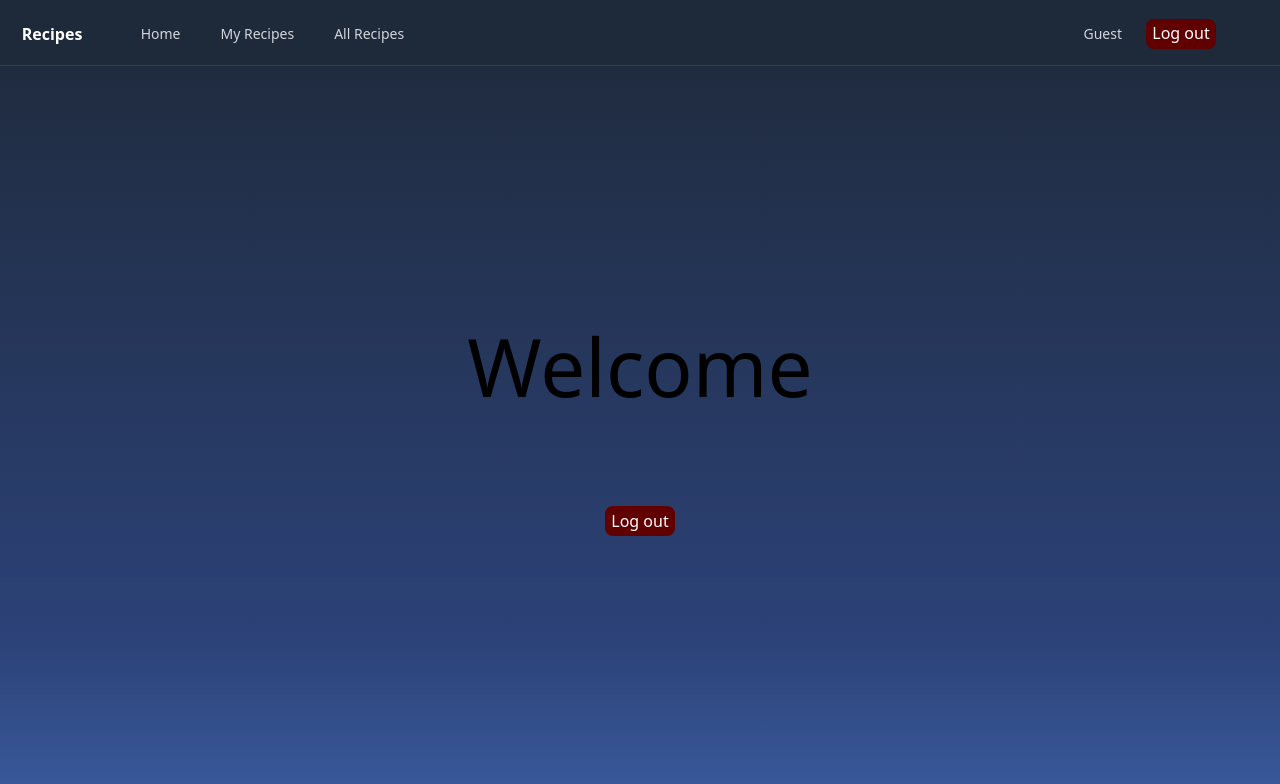
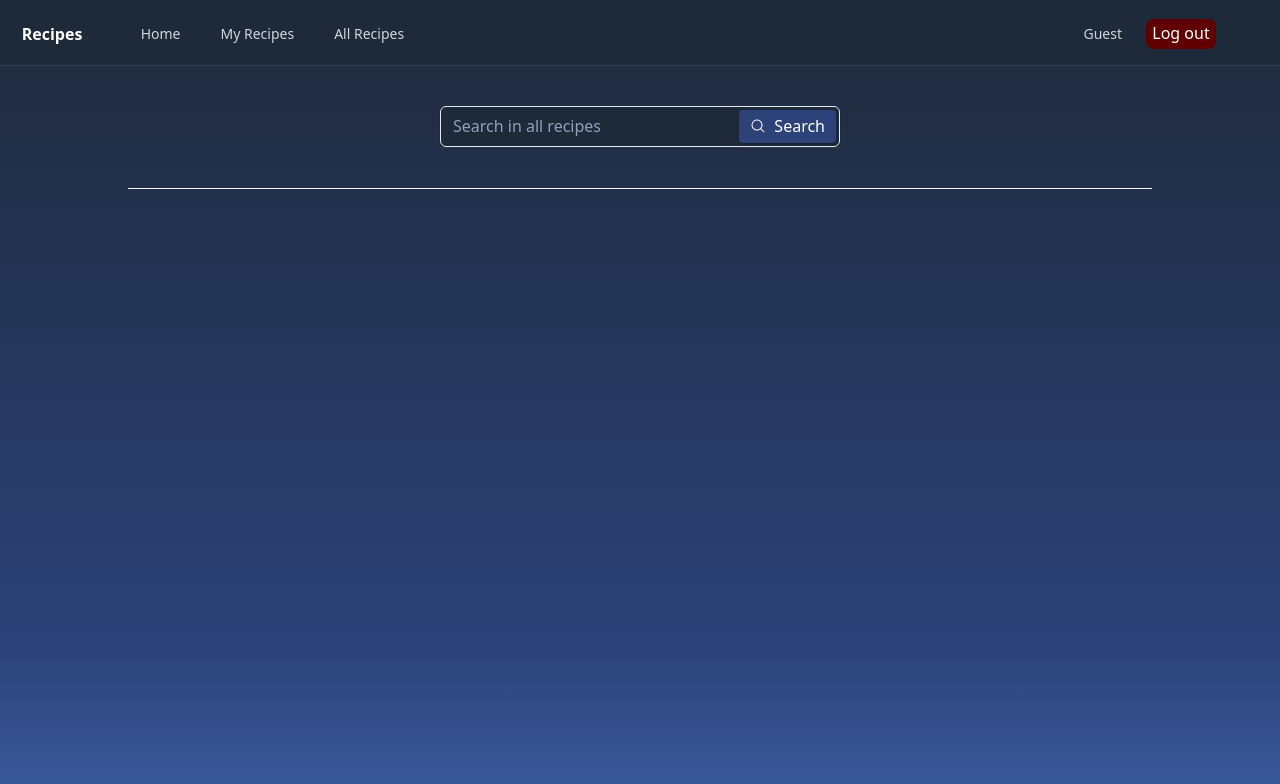
Before and after one commit to FitzKal/Recipes, a React app in the folder frontend/: page /dashboard/home in a window 1280 px wide. Shown: the top 784 px of the page. Built offline with nearby package versions, Linux system fonts and the light colour scheme; the HTML template or start-up script is replaced by a standard one.

Commit message:
Restyling the Homepages

```diff
--- a/frontend/src/components/Homepage.tsx
+++ b/frontend/src/components/Homepage.tsx
@@ -3,15 +3,12 @@ import {useNavigate} from "react-router-dom";
 import {useMutation} from "@tanstack/react-query";
 import "../styles/Homepage.css";
 import {toast} from "react-toastify";
-import type {MouseEventHandler} from "react";
 import {userLogout} from "../service/AuthServices.ts";
 
 
 export default function Homepage(){
     const navigate = useNavigate();
-    const currentUser = userStore.getState().user;
-
-    const logoutMutation = useMutation({
+    useMutation({
         mutationFn: () => {
             const token = userStore.getState().user?.accessToken;
             if (!token) {
@@ -32,18 +29,31 @@ export default function Homepage(){
                 toast.error("Could not complete request");
             }
         }
-    })
-    const handleLogout: MouseEventHandler<HTMLButtonElement> = () => {
-        logoutMutation.mutate();
-    };
+    });
+    return(
+            <div>
+                <div className="bg-gray-800 text-white border-b border-white/10 mx-auto mt-10 w-[400px] ">
+                    <div className="relative">
+                        <input
+                            className="text-[16px] w-full bg-transparent placeholder:text-slate-400 text-slate-700 text-sm border border-slate-200 rounded-md pl-3 pr-28 py-2 transition duration-300 ease focus:outline-none focus:border-slate-400 hover:border-slate-300 shadow-sm focus:shadow"
+                            placeholder="Search in all recipes"
+                        />
+                        <button
+                            className="text-[16px] absolute top-1 right-1 flex items-center rounded bg-[#2C4278] py-1 px-2.5 border border-transparent text-center text-sm text-white transition-all shadow-sm hover:shadow focus:bg-[#3A5A9C] focus:shadow-none active:bg-[#3A5A9C] hover:bg-[#3A5A9C] active:shadow-none disabled:pointer-events-none disabled:opacity-50 disabled:shadow-none"
+                            type="button"
+                        >
+                            <svg xmlns="http://www.w3.org/2000/svg" viewBox="0 0 24 24" fill="currentColor"
+                                 className="w-4 h-4 mr-2">
+                                <path fill-rule="evenodd"
+                                      d="M10.5 3.75a6.75 6.75 0 1 0 0 13.5 6.75 6.75 0 0 0 0-13.5ZM2.25 10.5a8.25 8.25 0 1 1 14.59 5.28l4.69 4.69a.75.75 0 1 1-1.06 1.06l-4.69-4.69A8.25 8.25 0 0 1 2.25 10.5Z"
+                                      clip-rule="evenodd"/>
+                            </svg>
 
-    return(
-        <div>
-            <h1 className={"text-[5rem] text-center mt-60"}>Welcome <strong className={"text-blue-700"}>{currentUser?.username ?? ""}</strong></h1>
-            <div className={"flex justify-center mt-20"}>
-                <button className={"LogOutButton"}
-                        onClick={handleLogout}>Log out</button>
+                            Search
+                        </button>
+                    </div>
+                </div>
+                <div className={"border-t border-white w-[80%] m-auto mt-10 mb-10"}></div>
             </div>
-        </div>
-    )
+)
 }
--- a/frontend/src/components/Recipe/DisplayRecipes.tsx
+++ b/frontend/src/components/Recipe/DisplayRecipes.tsx
@@ -52,7 +52,7 @@ export default function DisplayRecipes(){
     return isLoading ? (
         <p>Loading...</p>
     ) : (<div className={"m-auto"}>
-        <button className={"bg-[#2C4278] text-xl text-white border-2 rounded-2xl pl-10 pr-10 pt-2 pb-2 mb-10 mt-10 ml-20 transition delay-75 ease-in-out hover:bg-[#3A5A9C]"}
+        <button className={"bg-[#2C4278] text-l text-white border-2 rounded-xl pl-8 pr-8 pt-1 pb-1 mb-10 mt-10 ml-20 transition delay-75 ease-in-out hover:bg-[#3A5A9C]"}
         onClick={handlePosting}>Add Recipe</button>
         {(isPosting) ? <PostRecipeForm /> : <></>}
         {(isUpdating)?<UpdateRecipeForm recipeInfo={toUpdate} manageEditing = {handleUpdating}/>:<></>}
--- a/frontend/src/components/Recipe/MyRecipes.tsx
+++ b/frontend/src/components/Recipe/MyRecipes.tsx
@@ -53,7 +53,7 @@ export default function MyBooks(){
     return isLoading ? (
         <p>Loading...</p>
     ):(<div className={"m-auto"}>
-            <button className={"bg-[#2C4278] text-xl text-white border-2 rounded-2xl pl-10 pr-10 pt-2 pb-2 mb-10 mt-10 ml-20 transition delay-75 ease-in-out hover:bg-[#3A5A9C]"}
+            <button className={"bg-[#2C4278] text-l text-white border-2 rounded-xl pl-8 pr-8 pt-1 pb-1 mb-10 mt-10 ml-20 transition delay-75 ease-in-out hover:bg-[#3A5A9C]"}
                     onClick={handlePosting}>Add Recipe</button>
             {(isPosting) ? <PostRecipeForm /> : <></>}
             {(isUpdating)?<UpdateRecipeForm recipeInfo={toUpdate} manageEditing = {handleUpdating}/>:<></>}
```
